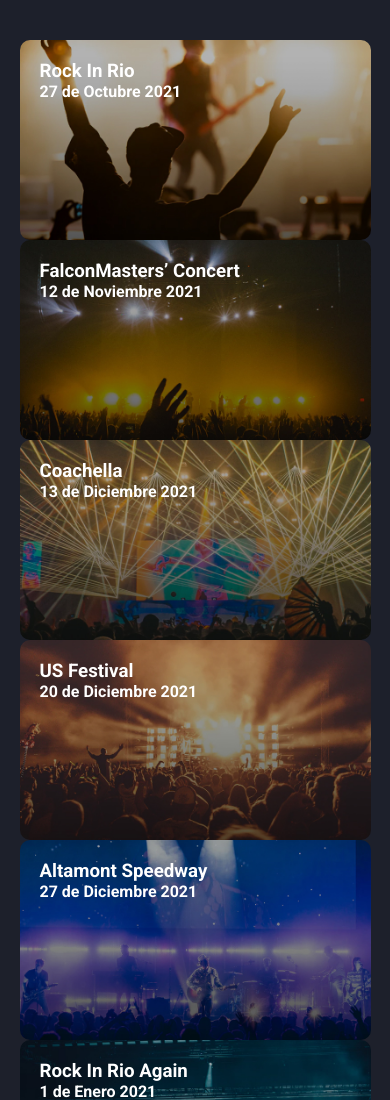
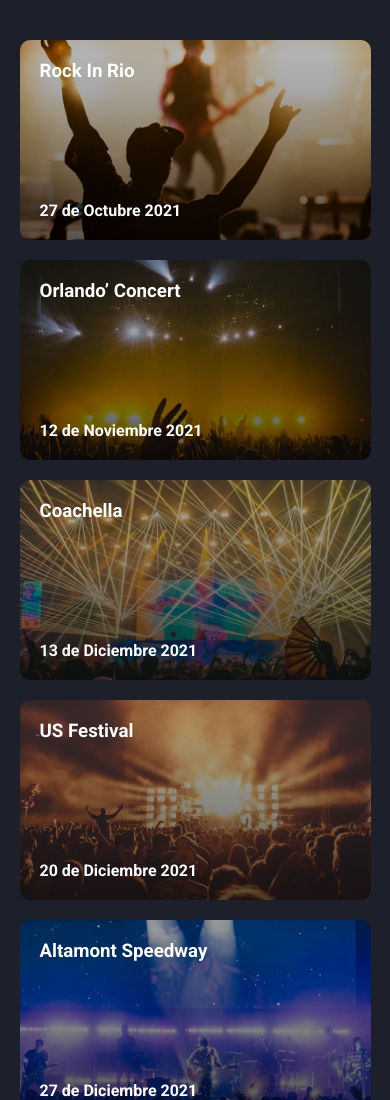
Before and after one commit to OrlandoHernandezGzz/Maquetado_Web, a plain HTML site: page Practica - CssGrid - Flexbox/index.html in a window 390 px wide. Shown: the top 1100 px of the page. Drawn offline with Linux system fonts and the light colour scheme.

Commit message:
feat: Se termino la practica. Se completo la practica de css grid combinando con flexbox, asi mismo se practico el responsive con media querys

```diff
--- a/Practica - CssGrid - Flexbox/estilos.css
+++ b/Practica - CssGrid - Flexbox/estilos.css
@@ -8,6 +8,9 @@ body {
 	background: #1D202B;
 	color: #fff;
 	font-family: 'Roboto', sans-serif;
+	min-height: 100vh;
+	display: flex;
+	flex-wrap: wrap;
 }
 
 .contenedor {
@@ -16,7 +19,14 @@ body {
 	margin: auto;
 	padding: 40px 0;
 
+	/* FLEXBOX */
+	/* display: flex;
+	gap: 20px; */
 
+	/* CSS GRID */
+	display: grid;
+	grid-template-columns: 3fr 1fr;
+	gap: 20px;
 }
 
 .titulo {
@@ -25,7 +35,17 @@ body {
 }
 
 .contenedor-conciertos {
+	/* FLEXBOX */
+	/* width: 70%;
 
+	display: flex;
+	flex-wrap: wrap;
+	gap: 20px; */
+
+	/* CSS GRID */
+	display: grid;
+	grid-template-columns: repeat(3, 1fr);
+	gap: 20px;
 }
 
 .card {
@@ -38,13 +58,21 @@ body {
 	background-size: cover;
 	background-position: center center;
 
-
+	/* FLEXBOX */
+	/* width: calc(33.33% - 20px); */
 }
 
 .card .textos {
 	height: 100%;
 
+	/* FLEXBOX */
+	/* display: flex;
+	flex-direction: column;
+	justify-content: space-between; */
 
+	/* CSS GRID */
+	display: grid;
+	grid-template-rows: 1fr auto;
 }
 
 .banner {
@@ -54,7 +82,16 @@ body {
 	background-size: cover;
 	background-position: center center;
 
+	/* FLEXBOX */
+	/* width: 30%;*/
+	display: flex;
+	flex-direction: column;
+	justify-content: space-between;
 
+	/* CSS GRID */
+	/* display: grid;
+	grid-template-rows: auto auto auto;
+	align-items: center; */
 }
 
 .banner ul {
@@ -81,13 +118,46 @@ body {
 }
 
 @media screen and (max-width: 900px) {
+	.contenedor-conciertos {
+		/* CSS GRID */
+		display: grid;
+		grid-template-columns:  repeat(2, 1fr);
+		gap: 20px;
+	}
 
+	.contenedor {
+		display: grid;
+		grid-template-columns: repeat(2, 1fr);
+		gap: 20px;
+	}
 }
 
 @media screen and (max-width: 700px) {
+	.contenedor-conciertos {
+		/* CSS GRID */
+		display: grid;
+		grid-template-columns: 1fr;
+		gap: 20px;
+	}
 
+	.contenedor {
+		display: grid;
+		grid-template-columns: repeat(2, 1fr);
+		gap: 20px;
+	}
 }
 
 @media screen and (max-width: 600px) {
+	.contenedor-conciertos {
+		/* CSS GRID */
+		display: grid;
+		grid-template-columns: 1fr;
+		gap: 20px;
+	}
 
+	.contenedor {
+		display: grid;
+		grid-template-columns: 1fr;
+		gap: 20px;
+	}
 }
--- a/Practica - CssGrid - Flexbox/index.html
+++ b/Practica - CssGrid - Flexbox/index.html
@@ -21,7 +21,7 @@
 			</div>
 			<div class="card" style="background-image: url('./img/2.jpg')">
 				<div class="textos">
-					<h3>FalconMasters’ Concert</h3>
+					<h3>Orlando’ Concert</h3>
 					<p>12 de Noviembre 2021</p>
 				</div>
 			</div>
```
Also changed, not shown: 1 other file.
